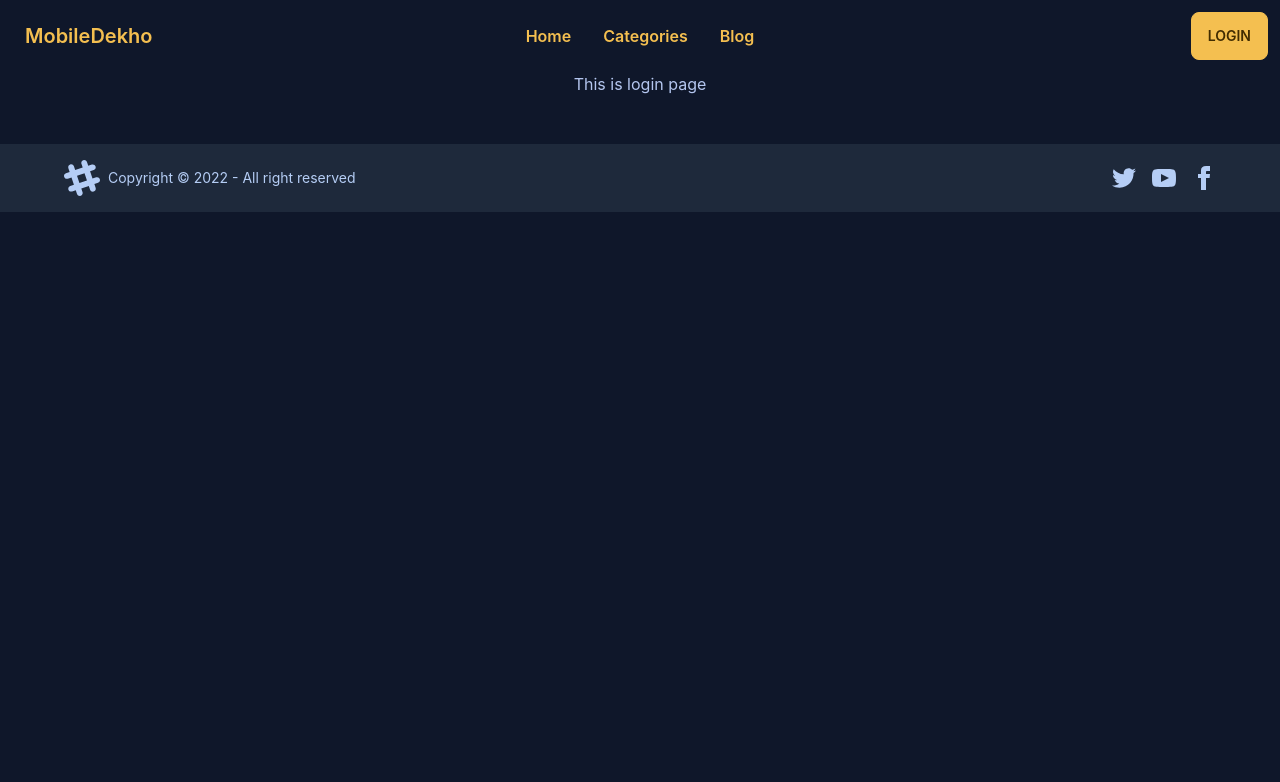
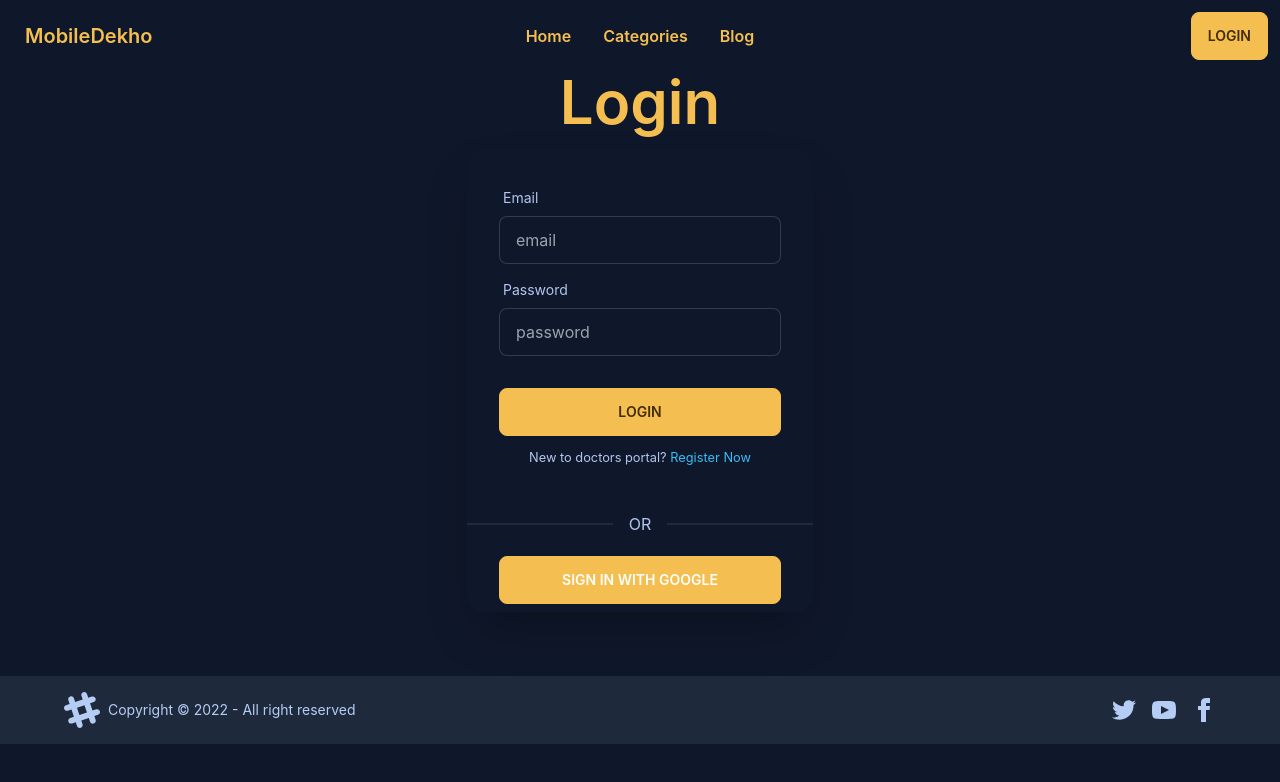
Before and after one commit to showaibbinnasir/mobiledekho-client, a React (Create React App) app: page /login in a window 1280 px wide. Shown: the top 782 px of the page. Built offline with nearby package versions, Linux system fonts and the light colour scheme; no server answers.

Commit message:
Registration and Login added

```diff
--- a/src/components/Login/Login.js
+++ b/src/components/Login/Login.js
@@ -1,9 +1,51 @@
-import React from 'react';
+import React, { useContext } from 'react';
+import { Link } from 'react-router-dom';
+import { authContext } from '../../context/AuthProvider';
 
 const Login = () => {
+    const {login} = useContext(authContext)
+    const handleSubmitBtn = (event) => {
+        event.preventDefault()
+        const form = event.target;
+        const email = form.email.value;
+        const password = form.password.value;
+        login(email, password)
+        .then(res => {
+            console.log(res)
+        })
+        .catch(err => console.log(err))
+    }
     return (
         <div>
-            This is login page
+            <h1 className='text-6xl font-semibold text-warning'>Login</h1>
+            <div className="hero">
+
+                <div className="hero-content flex-col lg:flex-row-reverse">
+                    <div className="card flex-shrink-0 w-full max-w-sm shadow-2xl bg-base-100">
+                        <form onSubmit={handleSubmitBtn} className="card-body">
+                            <div className="form-control">
+                                <label className="label">
+                                    <span className="label-text">Email</span>
+                                </label>
+                                <input type="email" name='email' placeholder="email" className="input input-bordered" />
+                            </div>
+                            <div className="form-control">
+                                <label className="label">
+                                    <span className="label-text">Password</span>
+                                </label>
+                                <input type="password" name='password' placeholder="password" className="input input-bordered" />
+                            </div>
+                            <div className="form-control mt-6">
+                                <button className="btn btn-warning">Login</button>
+                            </div>
+                            <h1><small>New to doctors portal? <Link className='text-primary' to='/register'>Register Now</Link></small></h1>
+                        </form>
+                        <div className="divider">OR</div>
+                        <button className='btn btn-warning mx-8 my-2 text-white'>Sign in with google</button>
+                    </div>
+
+                </div>
+            </div>
         </div>
     );
 };
--- a/src/components/Register/Register.js
+++ b/src/components/Register/Register.js
@@ -1,7 +1,51 @@
-import React from 'react';
+import { useQuery } from '@tanstack/react-query';
+import React, { useContext } from 'react';
 import { Link } from 'react-router-dom';
+import { authContext } from '../../context/AuthProvider';
 
 const Register = () => {
+    const {createUser, updateUser} = useContext(authContext);
+    const handleSubmitBtn = (event) => {
+        event.preventDefault()
+        const form = event.target;
+        const name = form.name.value;
+        const email = form.email.value;
+        const password = form.password.value;
+        const role = form.options.value;
+        console.log(name, email, password, role)
+        createUser(email, password)
+        .then(data => {
+            console.log(data)
+            handleUpdate(name)
+            saveUser(name, email, role)
+        })
+        .then(err => console.log(err))
+    }
+
+    const handleUpdate = (name) => {
+        const profile = {
+            displayName : name
+
+        }
+        updateUser(profile)
+        .then(()=>{})
+        .catch(err => console.log(err))
+    }
+
+    const saveUser = (name, email, role) =>{
+        const userInfo = {name, email, role}
+        fetch('http://localhost:5000/users',{
+            method : 'POST',
+            headers: {
+                'content-type': 'application/json'
+            },
+            body: JSON.stringify(userInfo)
+        })
+        .then(res => res.json())
+        .then(data => {
+            console.log(data)
+        })
+    }
     return (
         <div>
             <h1 className='text-4xl font-semibold text-warning'>Registration</h1>
@@ -9,7 +53,7 @@ const Register = () => {
 
                 <div className="hero-content flex-col lg:flex-row-reverse">
                     <div className="card flex-shrink-0 w-full max-w-sm shadow-2xl bg-base-100">
-                        <form className="card-body">
+                        <form onSubmit={handleSubmitBtn} className="card-body">
                             <div className="form-control">
                                 <label className="label">
                                     <span className="label-text">Email</span>
--- a/src/components/shared/NavigationBar/NavigationBar.js
+++ b/src/components/shared/NavigationBar/NavigationBar.js
@@ -3,7 +3,11 @@ import { Link } from 'react-router-dom';
 import { authContext } from '../../../context/AuthProvider';
 
 const NavigationBar = () => {
-    const { user } = useContext(authContext)
+    const { user , logOut } = useContext(authContext)
+
+    const handleLogOutBtn = () => {
+        logOut();
+    }
     return (
         <div className=' sticky top-0 z-50'>
             <div className="navbar bg-base-100">
@@ -37,11 +41,11 @@ const NavigationBar = () => {
 
                     <div className="dropdown dropdown-end">
                         {
-                            user?.displayName ? <>
-                                <label tabIndex={0} className="btn btn-warning m-1">{user.displayName}</label>
+                            user?.email ? <>
+                                <label tabIndex={0} className="btn btn-warning m-1">{user?.displayName}</label>
                                 <ul tabIndex={0} className="dropdown-content menu p-2 text-warning shadow bg-base-100 rounded-box w-52">
                                     <li><Link to='/login'>Dashboard</Link></li>
-                                    <li><Link to='/'>Logout</Link></li>
+                                    <button onClick={handleLogOutBtn} className='btn btn-warning'>Logout</button>
                                 </ul></> : <>
                                     <label tabIndex={0} className="btn btn-warning m-1">Login</label>
                                     <ul tabIndex={0} className="dropdown-content menu p-2 text-warning shadow bg-base-100 rounded-box w-52">
--- a/src/context/AuthProvider.js
+++ b/src/context/AuthProvider.js
@@ -1,5 +1,5 @@
 import React, { createContext, useEffect, useState } from 'react';
-import {createUserWithEmailAndPassword, getAuth, onAuthStateChanged} from 'firebase/auth'
+import {createUserWithEmailAndPassword, getAuth, onAuthStateChanged, signInWithEmailAndPassword, signOut, updateProfile} from 'firebase/auth'
 import app from '../firebase/firebase.init';
 export const authContext = createContext('');
 const auth = getAuth(app)
@@ -9,6 +9,17 @@ const AuthProvider = ({children}) => {
     const createUser = (email, password) => {
         setLoading(true);
         return createUserWithEmailAndPassword(auth, email, password)
+    }
+
+    const logOut = () => {
+        return signOut(auth)
+    }
+    const updateUser = (profile) => {
+        return updateProfile(auth.currentUser , profile);
+    }
+    const login = (email, password) => {
+        setLoading(true)
+        return signInWithEmailAndPassword(auth, email, password)
     }
     useEffect(()=>{
         const unsubscribe = onAuthStateChanged(auth, (currentUser)=>{
@@ -21,7 +32,7 @@ const AuthProvider = ({children}) => {
         }
     }, [])
 
-    const authInfo = {user, loading, createUser}
+    const authInfo = {user, loading, createUser, login, logOut, updateUser}
     return (
         <div>
             <authContext.Provider value={authInfo}>
--- a/src/router/router.js
+++ b/src/router/router.js
@@ -1,5 +1,6 @@
 import { createBrowserRouter } from "react-router-dom";
 import Homepage from "../components/Homepage/Homepage";
+import Login from "../components/Login/Login";
 import Products from "../components/Products/Products";
 import Register from "../components/Register/Register";
 import Deafult from "../layout/Deafult";
@@ -22,7 +23,7 @@ const router = createBrowserRouter([
             },
             {
                 path : '/login',
-                element: <div>This is login page</div>
+                element: <Login></Login>
             },{
                 path : '/products/:id',
                 element : <Products></Products>,
```
